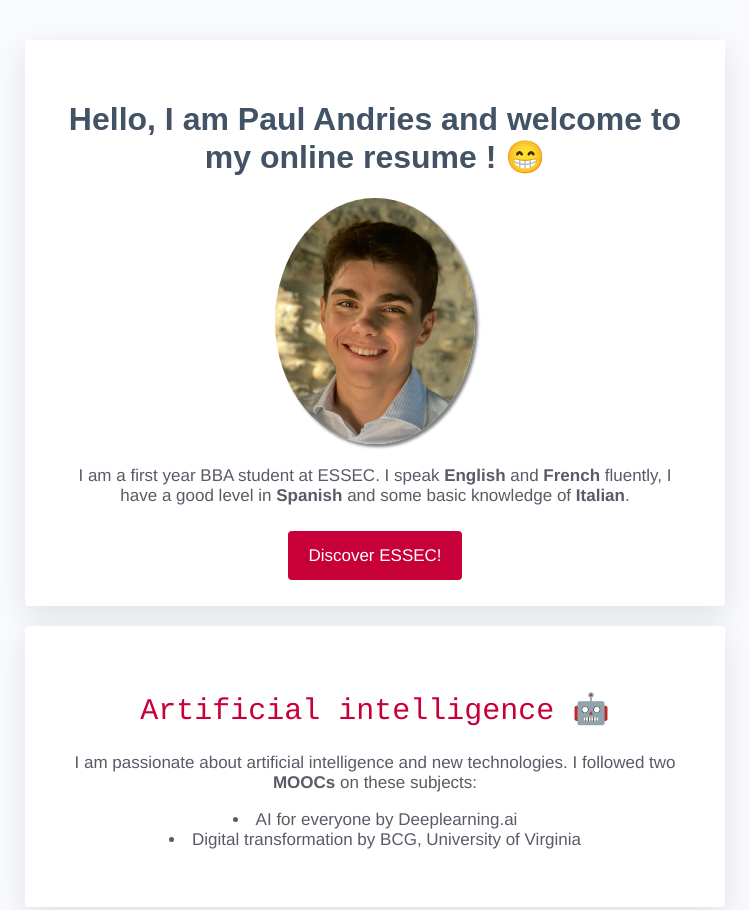
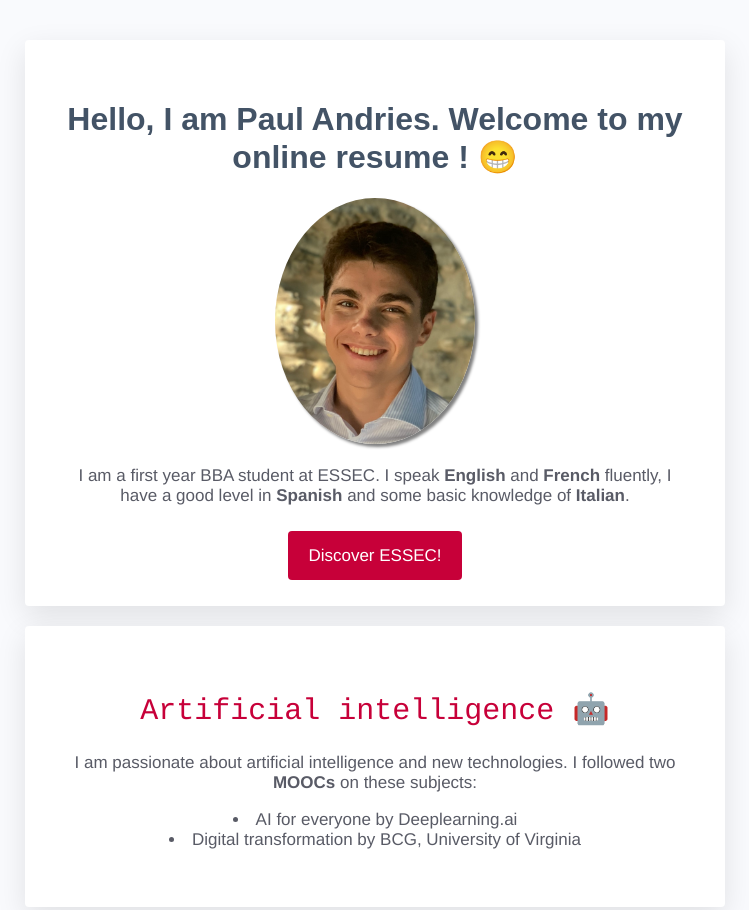
Before and after one commit to PaulAdrs/my-profile, a plain HTML site: page index.html in a window 1280 px wide. Shown: the top 910 px of the page, without its empty margins (265-1014 px from the left). Drawn offline with Linux system fonts and the light colour scheme.

Commit message:
Add files via upload

```diff
--- a/index.html
+++ b/index.html
@@ -10,7 +10,7 @@
 <Body>
 	<div class="container">
 		<div class="box" id="introduction">
-			<h1> <strong> Hello, I am Paul Andries and welcome to my online resume ! &#x1f601; 	</strong> </h1>
+			<h1> <strong> Hello, I am Paul Andries. Welcome to my online resume ! &#x1f601; 	</strong> </h1>
 			<img src="images/My-Face.jpg" alt="Paul Andries;" id="paul" >
 
 			<p>
```
